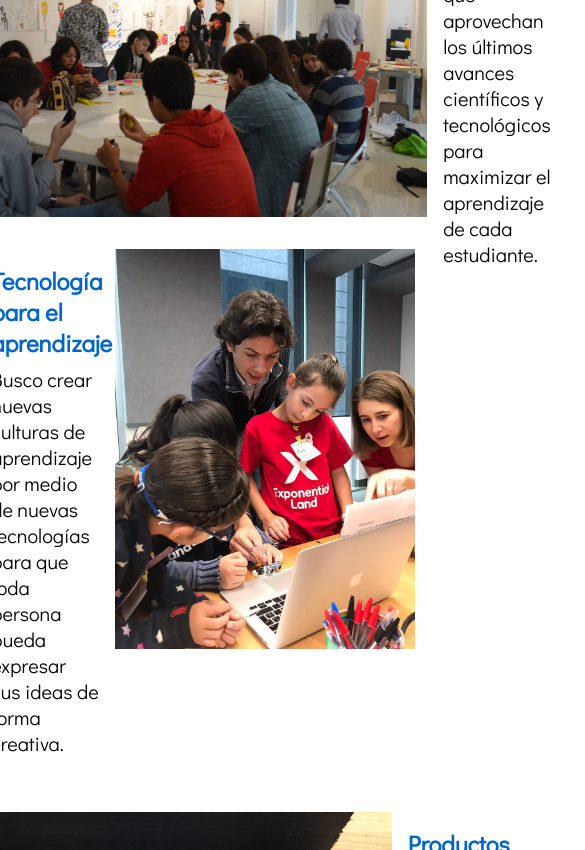
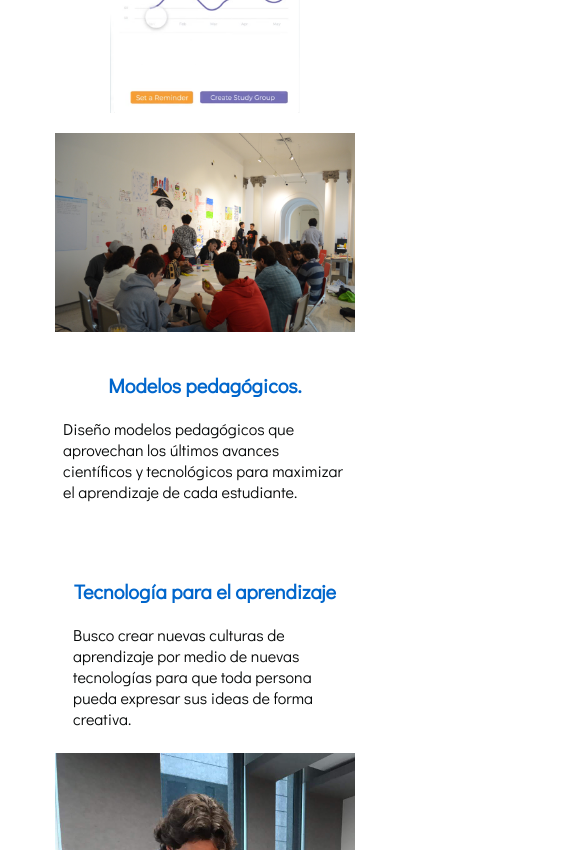
Before and after one commit to ehoppenstedt/portfolio, a plain HTML site: page index.html in a window 390 px wide. Shown: the part 1150-2000 px from the top of the page, 585 px wide, since content can reach past the window. Drawn offline with Linux system fonts and the light colour scheme.

Commit message:
Update style.css
Improved the use of flex-wrap, sizes, and fonts to ensure it is readable in mobile devices.

```diff
--- a/style.css
+++ b/style.css
@@ -14,7 +14,6 @@
 
 *{
     box-sizing: border-box;
-    margin: 0;
     background-color: #ffffff;
     color: var(--black);
     font-family: 'Didact Gothic', sans-serif;
@@ -26,7 +25,6 @@ header {
     justify-content: space-between;
     align-items: center;
     margin-top: 16px;
-
 }
 
 .logo_space{
@@ -36,43 +34,40 @@ header {
     justify-content: center;
     width: 100%;
 }
-main{
-    border-bottom: 1px solid var(--black);
-    display: flex;
-    flex-direction: column;
-    justify-content: center;
-    align-items: center;
-    padding-bottom: 3vw;
-    margin-left: 4vw;
-    margin-right: 4vw;
-}
+
 .logo{
-    font-size: var(--xxlg);
+    font-size: var(--lg);
     font-weight: bold;
     text-align: center;
     margin-bottom: 16px;
 }
 .sub_logo{
-    width: 70%;
+    width: 80%;
     text-align: center;
-    font-size: var(--lg);
+    font-size: var(--md);
     color: var(--blue);
     padding-bottom: 24px;
-    border-bottom: 1px solid var(--black);
 }
+main{
+    margin: 10px;
+    display: flex;
+    align-items: center;
+    justify-content: center;
+}
+
 .main_menu_list{
     display: flex;
     justify-content: space-evenly;
     align-items: center;
     list-style: none;
-    margin-bottom: 18px;
+    margin-bottom: 10px;
     width: 100%;
     height: 50px;
 }
 
 .main_menu_item {
-    font-size: var(--md);
-    width: 300px;
+    font-size: var(--sm);
+    width: 30vw;
     text-align: center;
 }
 
@@ -85,77 +80,81 @@ main{
     font-weight: bold;
 }
 
+main{
+    display: flex;
+    flex-direction: column;
+    align-content: center;
+    justify-content: center;
+    width: 100%;
+}
+
 .about_me{
-    height: 40vw;
-    width: 80%;
+    height: 50vh;
+    max-width: 70vw;
     display: flex;
     flex-direction: column;
     justify-content: center;
     align-items: center;
-    border-bottom: 1px solid var(--black);
-
 }
 
 .main_pitch{
-    font-size: var(--lg);
+    font-size: var(--md);
     text-align: left;
-    width: 70%;
+}
+
+.expertise_area_box{
+    max-width: 80vw;
+    display: flex;
+    flex-direction: row;
+    flex-wrap: wrap;
+    align-items: center;
+    justify-content: center;
+    margin-bottom: 16px;
+
+}
+.eab_text{
+    width: 300px;
     margin: 16px;
 }
 
-.expertise_area_box{
-    width: 100%;
-    display: flex;
-    flex-direction: row;
-    align-items: flex-start;
-    justify-content: center;
-    margin: 24px 0px 24px 0px;
+#eab_img{
+    max-height: 400px;
+    max-width: 300px;
 }
-.eab_text{
-    max-width: 30%;
-    margin: 16px;
-}
-.eab_pic{
-    height: 400px;
-}
-
-img{
-    height: 100%;
+#eab_img_left{
+    max-height: 300px;
+    max-width: 300px
 }
 
 .eab_title p{
-    font-size: var(--lg);
+    text-align: center;
+    font-size: var(--md);
     font-weight: bold;
     color: var(--blue);
 }
 
 .eab_description p{
-    font-size: var(--md);
-    margin-top: 8px;
-    margin-bottom: 8px;
+    font-size: var(--sm);
+    margin: 8px;
 }
 
 .expertise_area_box_left{
-    height: 400px;
-    width: 100%;
     display: flex;
     flex-direction: row;
-    align-items: flex-start;
+    flex-wrap: wrap;
+    align-items: center;
     justify-content: center;
-    margin: 8px;
+    margin-bottom: 16px;
 }
 
 .eab_text_left{
-    max-width: 30%;
+    width: 300px;
     margin: 16px;
-    align-items: center;
-    justify-content: center;
 }
 
 footer{
     display: flex;
-    width: 100%;
-    height: 120px;
+    height: 100px;
     flex-direction: column;
     align-items: center;
     justify-content: center;
```
